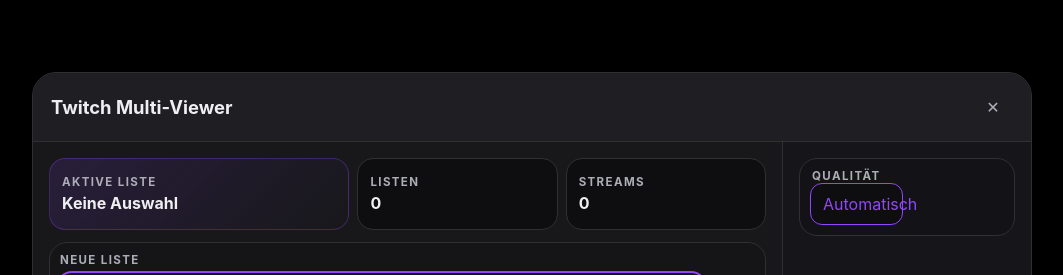
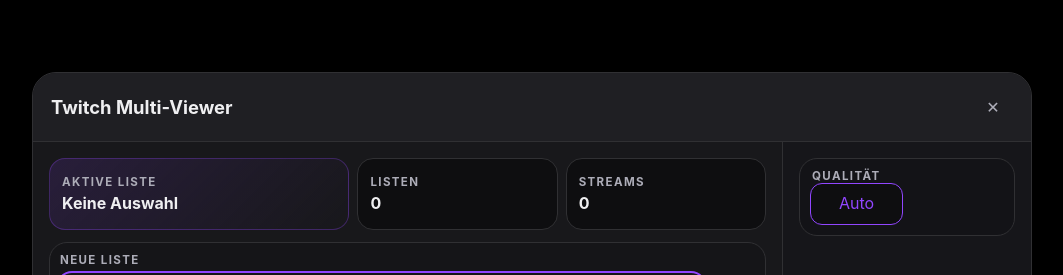
Before and after one commit to rr1980/twitchStreamClientsV3, an Angular app: page /#/List/null in a window 1280 px wide. Both pictures are taken after a click on the button "Menü (Hotkey: M)". Shown: the top 275 px of the page, without its empty margins (108-1171 px from the left). Built offline with nearby package versions, Linux system fonts and the light colour scheme.

Commit message:
Aktualisiere Qualitätsbezeichnungen in den Einstellungen: Ändere 'Automatisch' zu 'Auto' und verbessere das Layout der Qualitätsoptionen.

```diff
--- a/src/app/features/settings-modal/settings-modal.component.scss
+++ b/src/app/features/settings-modal/settings-modal.component.scss
@@ -478,16 +478,19 @@
   display: grid;
   grid-template-columns: repeat(2, minmax(0, 1fr));
   gap: 8px;
+  min-width: 0;
 }
 
 .quality-fieldset {
   margin: 0;
   padding: 0;
   border: 0;
+  min-width: 0;
 }
 
 .quality-option {
   display: block;
+  min-width: 0;
 }
 
 .quality-option input {
@@ -497,14 +500,21 @@
 }
 
 .quality-btn {
-  display: block;
+  display: flex;
+  align-items: center;
+  justify-content: center;
   cursor: pointer;
+  width: 100%;
+  min-width: 0;
   min-height: 42px;
   padding: 10px 12px;
   background: var(--color-bg);
   color: var(--color-text);
   border: 1px solid var(--color-border);
   border-radius: 12px;
+  text-align: center;
+  line-height: 1.2;
+  overflow-wrap: anywhere;
 }
 
 .quality-option--active .quality-btn {
--- a/src/app/features/settings-modal/settings-modal.component.ts
+++ b/src/app/features/settings-modal/settings-modal.component.ts
@@ -257,7 +257,7 @@ export class SettingsModalComponent {
   protected _formatQualityLabel(value: StreamQuality): string {
     switch (value) {
       case 'auto':
-        return 'Automatisch';
+        return 'Auto';
       case 'chunked':
         return 'Source';
       case 'audio_only':
```
Also changed, not shown: 1 other file (tests, documents, lock files or other folders).
